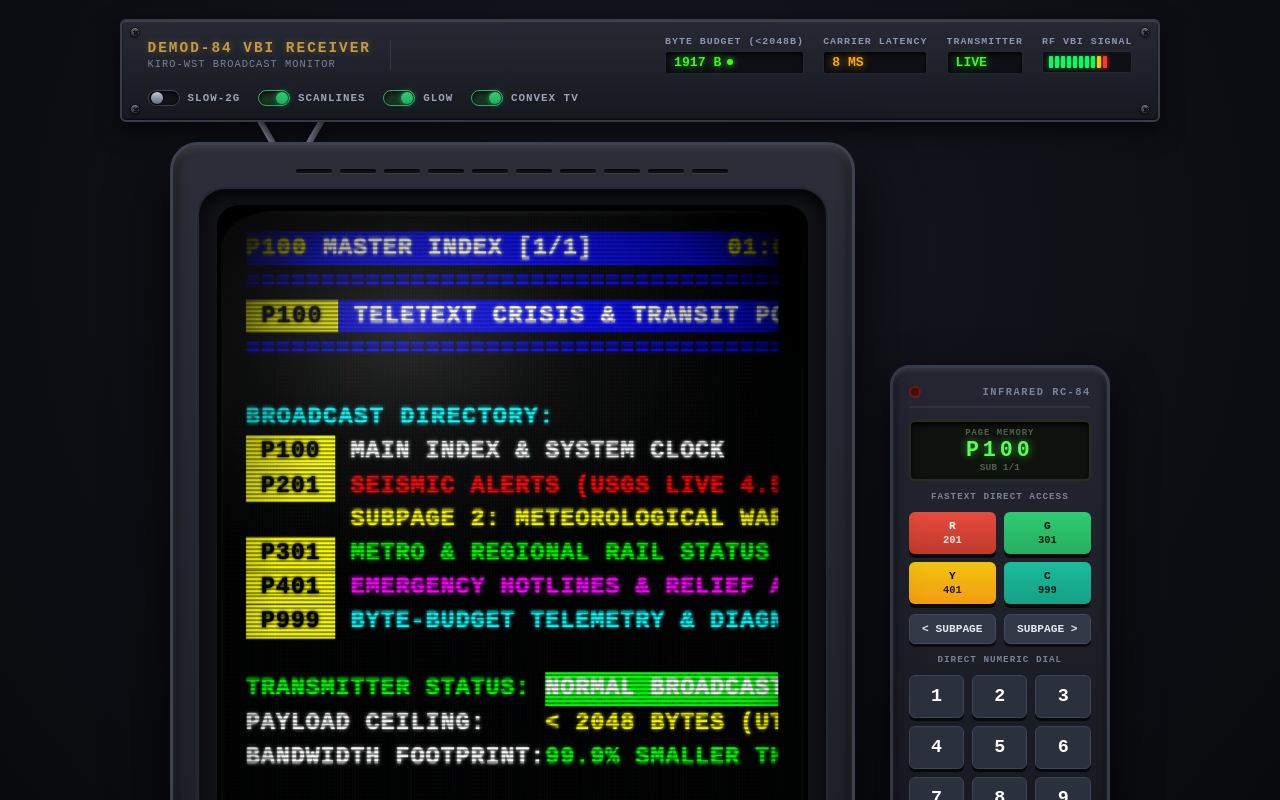
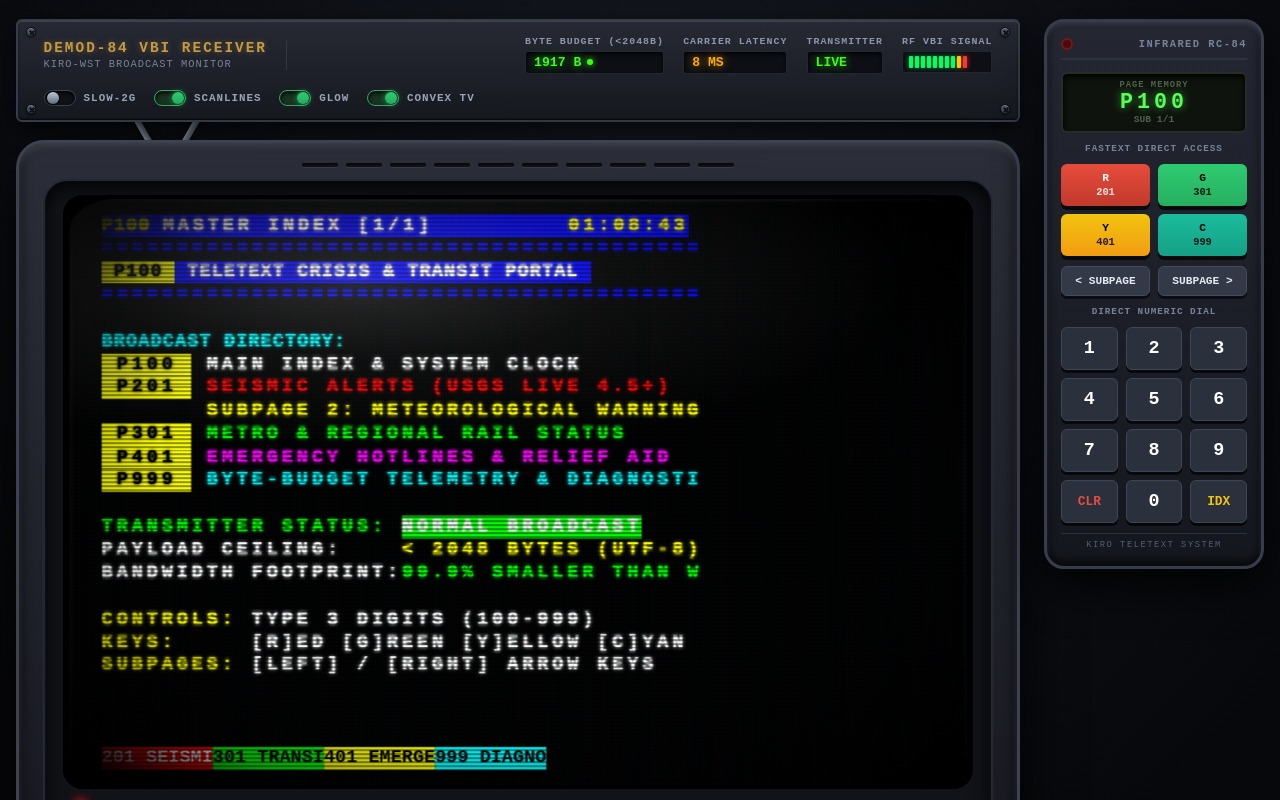
Before and after one commit to YoruAkio/p100, a React (Vite) app: page / in a window 1280 px wide. Shown: the top 800 px of the page. Built offline with nearby package versions, Linux system fonts and the light colour scheme.

Commit message:
fix: match CRT screen width to header, revert height, and position remote input to right

```diff
--- a/src/client/App.tsx
+++ b/src/client/App.tsx
@@ -179,7 +179,9 @@ export const App: React.FC = () => {
 
   return (
     <div className="p100-app">
-      {/* retro broadcast telemetry rack HUD */}
+      <div className="teletext-main-layout">
+        {/* tv broadcast column (screen width equals header width) */}
+        <div className="tv-broadcast-column">
           <TeletextHUD
             bytes={frame.bytes || 1200}
             latencyMs={latencyMs}
@@ -194,8 +196,6 @@ export const App: React.FC = () => {
             onToggleConvex={setConvex}
           />
 
-      <main className="teletext-workspace">
-        {/* vintage 1980s color crt tv set (larger, centered display) */}
           <TeletextScreen
             frame={frame}
             rollingCode={rollingCode}
@@ -204,8 +204,10 @@ export const App: React.FC = () => {
             glow={glow}
             convex={convex}
           />
+        </div>
 
-        {/* authentic handheld infrared remote */}
+        {/* remote input column on the right */}
+        <div className="remote-column">
           <TeletextRemote
             inputBuffer={inputBuffer}
             currentPage={currentPage}
@@ -221,7 +223,8 @@ export const App: React.FC = () => {
             onNavigate={navigateTo}
             irBlink={irBlink}
           />
-      </main>
+        </div>
+      </div>
 
       <footer className="p100-guide">
         <p>
--- a/src/client/styles/teletext.css
+++ b/src/client/styles/teletext.css
@@ -43,11 +43,37 @@ body {
 
 .p100-app {
   width: 100%;
-  max-width: 1240px;
+  max-width: 1360px;
   display: flex;
   flex-direction: column;
   align-items: center;
-  padding: 1.2rem 0.75rem 2rem 0.75rem;
+  padding: 1.2rem 1rem 2rem 1rem;
+}
+
+/* main horizontal layout: tv column on left, remote input column on right */
+.teletext-main-layout {
+  display: flex;
+  flex-direction: row;
+  align-items: flex-start;
+  justify-content: center;
+  gap: 24px;
+  width: 100%;
+}
+
+/* tv broadcast column (screen width equals header width) */
+.tv-broadcast-column {
+  display: flex;
+  flex-direction: column;
+  align-items: center;
+  width: 100%;
+  max-width: 1040px;
+}
+
+/* remote input column on the right */
+.remote-column {
+  position: sticky;
+  top: 1.2rem;
+  flex-shrink: 0;
 }
 
 /* ==========================================================================
@@ -62,7 +88,7 @@ body {
   border: 2px solid #373c4a;
   border-radius: 6px;
   padding: 0.9rem 1.6rem;
-  margin-bottom: 1.25rem;
+  margin-bottom: 1.1rem;
   display: flex;
   flex-wrap: wrap;
   align-items: center;
@@ -296,24 +322,16 @@ body {
 }
 
 /* ==========================================================================
-   2. TELETEXT WORKSPACE & RETRO 1980S COLOR CRT TV SET
+   2. COLOR CRT TELEVISION SET (WIDTH MATCHES HEADER)
    ========================================================================== */
 
-.teletext-workspace {
-  display: flex;
-  flex-direction: row;
-  align-items: center;
-  justify-content: center;
-  gap: 2.2rem;
-  width: 100%;
-}
-
-/* main tv set cabinet */
 .crt-tv-chassis {
   position: relative;
+  width: 100%;
+  max-width: 1040px;
   background: linear-gradient(180deg, #2b2e38 0%, #181920 100%);
   border-radius: 28px;
-  padding: 24px 24px 28px 24px;
+  padding: 20px 24px 22px 24px;
   border: 3px solid #3d4251;
   box-shadow: 0 25px 60px rgba(0, 0, 0, 0.9),
     inset 0 3px 6px rgba(255, 255, 255, 0.12),
@@ -323,11 +341,11 @@ body {
   align-items: center;
 }
 
-/* dual rabbit-ear antenna tips protruding in background */
+/* dual rabbit-ear antenna tips in background */
 .tv-antenna-left {
   position: absolute;
   top: -38px;
-  left: 90px;
+  left: 120px;
   width: 6px;
   height: 48px;
   background: linear-gradient(90deg, #959fad 0%, #58606e 100%);
@@ -340,7 +358,7 @@ body {
 .tv-antenna-right {
   position: absolute;
   top: -38px;
-  left: 140px;
+  left: 170px;
   width: 6px;
   height: 48px;
   background: linear-gradient(90deg, #959fad 0%, #58606e 100%);
@@ -354,7 +372,7 @@ body {
 .tv-top-ventilation {
   display: flex;
   gap: 8px;
-  margin-bottom: 14px;
+  margin-bottom: 12px;
 }
 
 .tv-top-ventilation span {
@@ -375,9 +393,10 @@ body {
 
 /* deeply recessed crt screen bezel */
 .crt-screen-bezel {
+  width: 100%;
   background: #111318;
-  border-radius: 28px;
-  padding: 16px 18px 12px 18px;
+  border-radius: 24px;
+  padding: 14px 18px 10px 18px;
   box-shadow: inset 0 6px 20px rgba(0, 0, 0, 0.95),
     inset 0 0 3px rgba(255, 255, 255, 0.1),
     0 1px 2px rgba(255, 255, 255, 0.08);
@@ -388,7 +407,8 @@ body {
 }
 
 .crt-screen-trim {
-  border-radius: 22px;
+  width: 100%;
+  border-radius: 20px;
   background: #000000;
   box-shadow: inset 0 0 25px rgba(0, 0, 0, 0.95);
   overflow: hidden;
@@ -401,6 +421,7 @@ body {
 
 .crt-glass-tube {
   position: relative;
+  width: 100%;
   background: #000000;
   overflow: hidden;
   transition: all 0.3s ease;
@@ -408,7 +429,7 @@ body {
 
 /* active 3d spherical convex bulb geometry */
 .crt-glass-tube.convex-active {
-  border-radius: 52px / 38px;
+  border-radius: 46px / 32px;
   box-shadow: inset 0 0 60px rgba(0, 0, 0, 0.95),
     inset 0 0 130px rgba(0, 0, 0, 0.85),
     inset 0 4px 8px rgba(255, 255, 255, 0.25),
@@ -497,18 +518,17 @@ body {
   text-shadow: 0 0 1px currentColor, 0 0 4px currentColor;
 }
 
-/* 40x24 teletext grid viewport - enhanced large screen format */
+/* 40x24 teletext grid viewport - reverted compact height, full header width */
 .teletext-grid {
   display: grid;
-  grid-template-rows: repeat(24, 1.45em);
-  width: 41ch;
+  grid-template-rows: repeat(24, 1.25em);
+  width: 100%;
   background: #000000;
-  padding: 16px 22px;
-  font-size: 24px;
-  line-height: 1.45em;
+  padding: 12px 28px;
+  font-size: 19px;
+  line-height: 1.25em;
   font-family: var(--font-teletext);
   font-weight: bold;
-  letter-spacing: 0.04em;
   position: relative;
   z-index: 10;
 }
@@ -521,7 +541,9 @@ body {
   white-space: pre;
   display: flex;
   overflow: hidden;
-  height: 1.45em;
+  height: 1.25em;
+  width: 100%;
+  letter-spacing: clamp(1px, 0.35vw, 4px);
 }
 
 .tt-span {
@@ -609,14 +631,14 @@ body {
 }
 
 /* ==========================================================================
-   4. AUTHENTIC 1980S INFRARED REMOTE COMMANDER
+   4. AUTHENTIC 1980S INFRARED REMOTE COMMANDER (INPUT ON RIGHT)
    ========================================================================== */
 
 .vintage-remote-commander {
   background: linear-gradient(180deg, #242732 0%, #15171e 100%);
   border: 3px solid #373c4d;
   border-radius: 20px;
-  padding: 18px 16px;
+  padding: 16px 14px;
   width: 220px;
   box-shadow: 0 18px 45px rgba(0, 0, 0, 0.85),
     inset 0 2px 4px rgba(255, 255, 255, 0.12),
@@ -817,8 +839,8 @@ body {
 }
 
 /* ==========================================================================
-   6. FOOTER GUIDE & RESPONSIVENESS
-   ========================================================================== */
+   5. FOOTER GUIDE & RESPONSIVENESS
+   ========================================================================= */
 
 .p100-guide {
   margin-top: 2rem;
@@ -838,10 +860,13 @@ body {
   font-weight: bold;
 }
 
-@media (max-width: 1024px) {
-  .teletext-workspace {
+@media (max-width: 1200px) {
+  .teletext-main-layout {
     flex-direction: column;
     align-items: center;
+  }
+  .remote-column {
+    position: static;
   }
 }
 
@@ -853,11 +878,10 @@ body {
     flex-wrap: wrap;
   }
   .teletext-grid {
-    font-size: 13px;
-    padding: 8px;
-    width: 40ch;
+    font-size: 12px;
+    padding: 6px 10px;
   }
   .crt-tv-chassis {
-    padding: 12px;
+    padding: 12px 10px;
   }
 }
```
Lines whose indentation alone changed are shown as unchanged.
